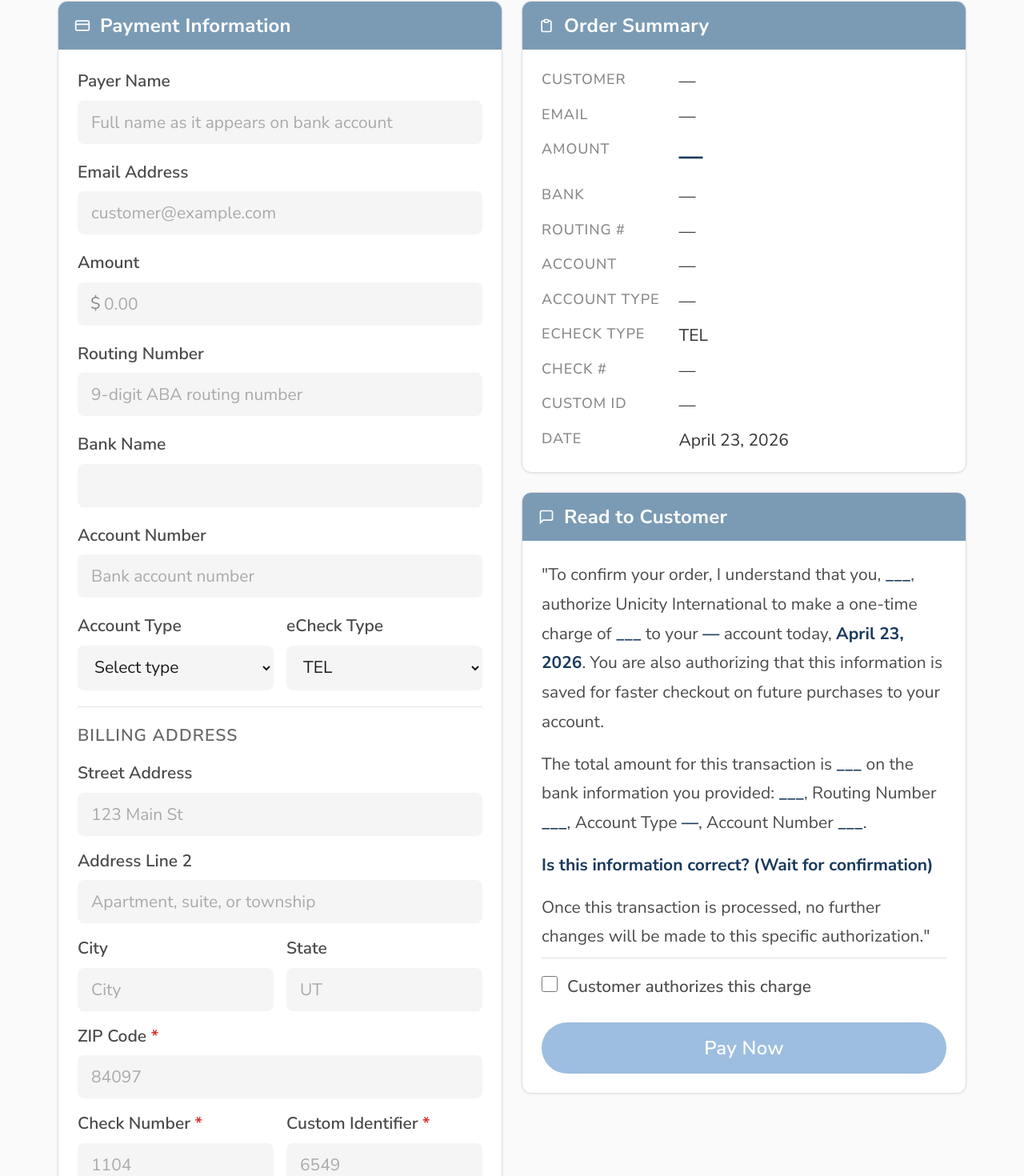
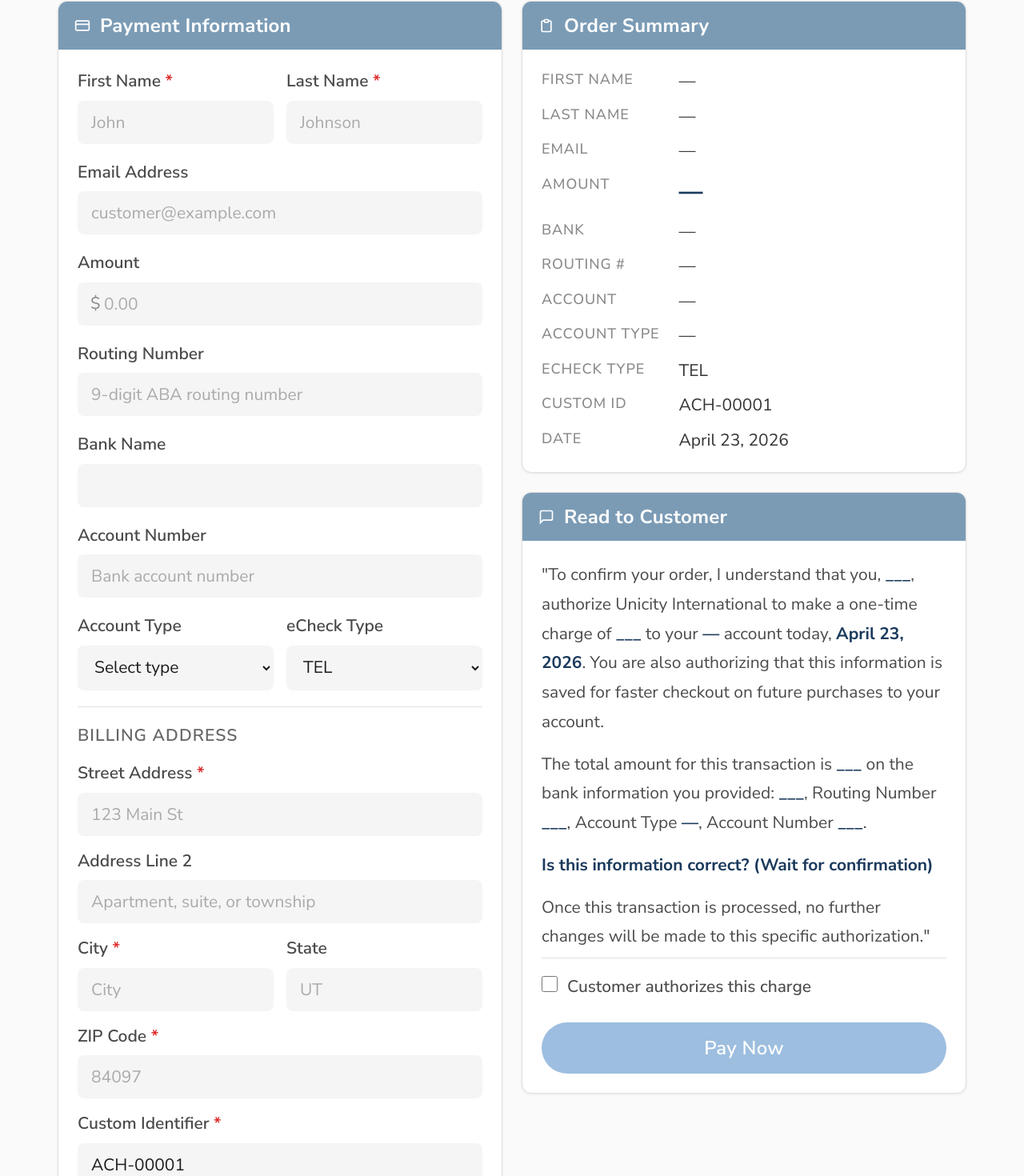
Before and after one commit to wallportillo/unicity-vt, a Next.js app: page / in a window 1280 px wide. Shown: the part 118-1588 px from the top of the page at 80% size. Built offline with nearby package versions, Linux system fonts and the light colour scheme.

Commit message:
feat: split name into firstName/lastName, make address1/city mandatory, remove checkNumber, auto-generate customIdentifier

```diff
--- a/app/api/payment/ach/route.ts
+++ b/app/api/payment/ach/route.ts
@@ -3,7 +3,8 @@ import { NextRequest, NextResponse } from 'next/server';
 // ─── Types ────────────────────────────────────────────────────────────────────
 
 interface AchPaymentRequestBody {
-  payerName: string;
+  firstName: string;
+  lastName: string;
   email: string;
   routingNumber: string;
   bankName: string;
@@ -13,12 +14,11 @@ interface AchPaymentRequestBody {
   amount: number;
   orderCode: string;
   description: string;
-  address1?: string;
+  address1: string;
   address2?: string;
-  city?: string;
+  city: string;
   state?: string;
   postalCode: string;
-  checkNumber: string;
   customIdentifier: string;
 }
 
@@ -60,13 +60,14 @@ function normalizeShopperIpAddress(request: NextRequest) {
 }
 
 function validateAchPaymentRequest(body: AchPaymentRequestBody): string | null {
-  if (!body.payerName || !body.routingNumber || !body.accountNumber || !body.accountType || !body.amount || !body.orderCode) {
+  if (!body.firstName || !body.lastName || !body.routingNumber || !body.accountNumber || !body.accountType || !body.amount || !body.orderCode) {
     return 'Missing required payment fields.';
   }
+  if (!body.address1.trim()) return 'Street address is required.';
+  if (!body.city.trim()) return 'City is required.';
   if (!/^\d{9}$/.test(body.routingNumber)) return 'Invalid routing number format.';
   if (!/^\d+$/.test(body.accountNumber)) return 'Invalid account number format.';
   if (!/^\d{5}$/.test(body.postalCode)) return 'Invalid ZIP code format.';
-  if (!/^\d+$/.test(body.checkNumber)) return 'Invalid check number format.';
   if (!body.customIdentifier.trim()) return 'Custom identifier is required.';
   if (!isPositiveInteger(body.amount)) return 'Amount must be a positive whole number of cents.';
   if (!['CHECKING', 'SAVINGS'].includes(body.accountType)) return 'Invalid account type.';
@@ -79,12 +80,8 @@ function buildWorldPayXml(
   body: AchPaymentRequestBody,
   metadata: WorldPayRequestMetadata,
 ): string {
-  const { payerName, email, routingNumber, accountNumber, accountType, amount, orderCode, description, address1, address2, city, state, postalCode, checkNumber, customIdentifier } = body;
+  const { firstName, lastName, email, routingNumber, accountNumber, accountType, amount, orderCode, description, address1, address2, city, state, postalCode, customIdentifier } = body;
   const { sessionId, shopperIpAddress, acceptHeader, userAgentHeader } = metadata;
-
-  const nameParts = payerName.trim().split(/\s+/);
-  const firstName = nameParts[0] ?? '';
-  const lastName = nameParts.slice(1).join(' ') || firstName;
 
   return `<?xml version="1.0" encoding="UTF-8"?>
 <!DOCTYPE paymentService PUBLIC "-//WorldPay//DTD WorldPay PaymentService v1//EN" "http://dtd.worldpay.com/paymentService_v1.dtd">
@@ -112,7 +109,6 @@ function buildWorldPayXml(
             <bankAccountType>${formatWorldPayAccountType(accountType)}</bankAccountType>
             <accountNumber>${escapeXml(accountNumber)}</accountNumber>
             <routingNumber>${escapeXml(routingNumber)}</routingNumber>
-            <checkNumber>${escapeXml(checkNumber)}</checkNumber>
             <customIdentifier>${escapeXml(customIdentifier)}</customIdentifier>
           </echeckSale>
         </ACH_DIRECT_DEBIT-SSL>
--- a/src/App.tsx
+++ b/src/App.tsx
@@ -29,7 +29,8 @@ export function App() {
   const [view, setView] = useState<View>('terminal');
   const [txLog, setTxLog] = useState<TransactionEntry[]>(() => loadLog());
 
-  const [payerName, setPayerName]         = useState('');
+  const [firstName, setFirstName]         = useState('');
+  const [lastName, setLastName]           = useState('');
   const [email, setEmail]                 = useState('');
   const [routingNumber, setRoutingNumber] = useState('');
   const [bankName, setBankName]           = useState('');
@@ -43,8 +44,9 @@ export function App() {
   const [city, setCity]                   = useState('');
   const [state, setState]                 = useState('');
   const [postalCode, setPostalCode]       = useState('');
-  const [checkNumber, setCheckNumber]     = useState('');
-  const [customIdentifier, setCustomIdentifier] = useState('');
+  const [customIdentifier, setCustomIdentifier] = useState(() =>
+    `ACH-${String(loadLog().length + 1).padStart(5, '0')}`
+  );
 
   const [routingValidation, setRoutingValidation] = useState<RoutingValidationResult | null>(null);
   const [isValidating, setIsValidating]   = useState(false);
@@ -105,15 +107,16 @@ export function App() {
 
   const isFormValid =
     authorized &&
-    payerName.trim() !== '' &&
+    firstName.trim() !== '' &&
+    lastName.trim() !== '' &&
     email.trim() !== '' &&
     routingValidation?.isValid === true &&
     accountNumber.trim() !== '' &&
     accountType !== '' &&
     amountDollars.trim() !== '' &&
-    parseFloat(amountDollars) > 0 &&
+    address1.trim() !== '' &&
+    city.trim() !== '' &&
     postalCode.trim() !== '' &&
-    checkNumber.trim() !== '' &&
     customIdentifier.trim() !== '';
 
   async function handleSubmit(e: React.FormEvent) {
@@ -128,7 +131,8 @@ export function App() {
 
     try {
       const result = await submitAchPayment({
-        payerName: payerName.trim(),
+        firstName: firstName.trim(),
+        lastName: lastName.trim(),
         email: email.trim(),
         routingNumber,
         bankName,
@@ -138,12 +142,11 @@ export function App() {
         amount: amountCents,
         orderCode,
         description: 'Unicity Purchase',
-        address1: address1.trim() || undefined,
+        address1: address1.trim(),
         address2: address2.trim() || undefined,
-        city: city.trim() || undefined,
+        city: city.trim(),
         state: state.trim() || undefined,
         postalCode: postalCode.trim(),
-        checkNumber: checkNumber.trim(),
         customIdentifier: customIdentifier.trim(),
       });
 
@@ -153,7 +156,7 @@ export function App() {
       const entry: TransactionEntry = {
         id: orderCode,
         timestamp: new Date().toISOString(),
-        payerName: payerName.trim(),
+        payerName: `${firstName.trim()} ${lastName.trim()}`,
         email: email.trim(),
         amount: amountCents,
         bankName,
@@ -180,11 +183,11 @@ export function App() {
   }
 
   function handleReset() {
-    setPayerName(''); setEmail(''); setRoutingNumber(''); setBankName('');
+    setFirstName(''); setLastName(''); setEmail(''); setRoutingNumber(''); setBankName('');
     setAccountNumber(''); setAccountType(''); setAchType('TEL');
     setAmountDollars(''); setAuthorized(false);
     setAddress1(''); setAddress2(''); setCity(''); setState(''); setPostalCode('');
-    setCheckNumber(''); setCustomIdentifier('');
+    setCustomIdentifier(`ACH-${String(loadLog().length + 1).padStart(5, '0')}`);
     setRoutingValidation(null); setPaymentResult(null);
   }
 
@@ -210,7 +213,7 @@ export function App() {
               <svg width="56" height="56" viewBox="0 0 24 24" fill="none" stroke="var(--color-success)" strokeWidth="1.5" style={{ marginBottom: 'var(--spacing-4)' }}>
                 <circle cx="12" cy="12" r="10" /><path d="M8 12l3 3 5-5" />
               </svg>
-              <h2 style={{ color: 'var(--color-primary-900)', marginBottom: 'var(--spacing-2)' }}>{payerName}</h2>
+              <h2 style={{ color: 'var(--color-primary-900)', marginBottom: 'var(--spacing-2)' }}>{firstName} {lastName}</h2>
               <p style={{ fontSize: '30px', fontWeight: 700, color: 'var(--color-primary-900)', marginBottom: 'var(--spacing-1)' }}>
                 {formatAmount(amountDollars)}
               </p>
@@ -258,9 +261,15 @@ export function App() {
               </div>
 
               <form id="ach-form" onSubmit={handleSubmit} className="card-body" style={{ display: 'flex', flexDirection: 'column', gap: 'var(--spacing-5)' }}>
-                <div>
-                  <label htmlFor="payerName">Payer Name</label>
-                  <input id="payerName" type="text" value={payerName} onChange={(e) => setPayerName(e.target.value)} placeholder="Full name as it appears on bank account" required />
+                <div style={{ display: 'grid', gridTemplateColumns: '1fr 1fr', gap: 'var(--spacing-4)' }}>
+                  <div>
+                    <label htmlFor="firstName">First Name <span style={{ color: 'var(--color-error)' }}>*</span></label>
+                    <input id="firstName" type="text" value={firstName} onChange={(e) => setFirstName(e.target.value)} placeholder="John" required />
+                  </div>
+                  <div>
+                    <label htmlFor="lastName">Last Name <span style={{ color: 'var(--color-error)' }}>*</span></label>
+                    <input id="lastName" type="text" value={lastName} onChange={(e) => setLastName(e.target.value)} placeholder="Johnson" required />
+                  </div>
                 </div>
 
                 <div>
@@ -336,8 +345,8 @@ export function App() {
                   <p style={{ fontSize: 'var(--text-base)', fontWeight: 600, color: 'var(--color-neutral-600)', margin: 0, textTransform: 'uppercase', letterSpacing: '0.05em' }}>Billing Address</p>
 
                   <div>
-                    <label htmlFor="address1">Street Address</label>
-                    <input id="address1" type="text" value={address1} onChange={(e) => setAddress1(e.target.value)} placeholder="123 Main St" />
+                    <label htmlFor="address1">Street Address <span style={{ color: 'var(--color-error)' }}>*</span></label>
+                    <input id="address1" type="text" value={address1} onChange={(e) => setAddress1(e.target.value)} placeholder="123 Main St" required />
                   </div>
 
                   <div>
@@ -347,8 +356,8 @@ export function App() {
 
                   <div style={{ display: 'grid', gridTemplateColumns: '1fr 1fr', gap: 'var(--spacing-4)' }}>
                     <div>
-                      <label htmlFor="city">City</label>
-                      <input id="city" type="text" value={city} onChange={(e) => setCity(e.target.value)} placeholder="City" />
+                      <label htmlFor="city">City <span style={{ color: 'var(--color-error)' }}>*</span></label>
+                      <input id="city" type="text" value={city} onChange={(e) => setCity(e.target.value)} placeholder="City" required />
                     </div>
                     <div>
                       <label htmlFor="state">State</label>
@@ -361,15 +370,10 @@ export function App() {
                     <input id="postalCode" type="text" value={postalCode} onChange={(e) => setPostalCode(e.target.value.replace(/\D/g, '').slice(0, 5))} placeholder="84097" inputMode="numeric" maxLength={5} required />
                   </div>
 
-                  <div style={{ display: 'grid', gridTemplateColumns: '1fr 1fr', gap: 'var(--spacing-4)' }}>
-                    <div>
-                      <label htmlFor="checkNumber">Check Number <span style={{ color: 'var(--color-error)' }}>*</span></label>
-                      <input id="checkNumber" type="text" value={checkNumber} onChange={(e) => setCheckNumber(e.target.value.replace(/\D/g, ''))} placeholder="1104" inputMode="numeric" required />
-                    </div>
-                    <div>
-                      <label htmlFor="customIdentifier">Custom Identifier <span style={{ color: 'var(--color-error)' }}>*</span></label>
-                      <input id="customIdentifier" type="text" value={customIdentifier} onChange={(e) => setCustomIdentifier(e.target.value)} placeholder="6549" required />
-                    </div>
+                  <div>
+                    <label htmlFor="customIdentifier">Custom Identifier <span style={{ color: 'var(--color-error)' }}>*</span></label>
+                    <input id="customIdentifier" type="text" value={customIdentifier} onChange={(e) => setCustomIdentifier(e.target.value)} placeholder="ACH-00001" required />
+                    <p style={styles.hint}>Auto-generated — edit if needed</p>
                   </div>
                 </div>
               </form>
@@ -388,7 +392,8 @@ export function App() {
                 </div>
                 <div className="card-body">
                   <dl style={styles.summaryGrid}>
-                    <SummaryRow label="Customer"    value={payerName || '—'} />
+                    <SummaryRow label="First Name"   value={firstName || '—'} />
+                    <SummaryRow label="Last Name"    value={lastName || '—'} />
                     <SummaryRow label="Email"        value={email || '—'} />
                     <SummaryRow label="Amount"       value={amountDollars ? formatAmount(amountDollars) : '—'} highlight />
                     <SummaryRow label="Bank"         value={bankName || '—'} />
@@ -396,7 +401,6 @@ export function App() {
                     <SummaryRow label="Account"      value={accountNumber ? `****${accountNumber.slice(-4)}` : '—'} />
                     <SummaryRow label="Account Type" value={formatAccountType(accountType)} />
                     <SummaryRow label="eCheck Type"  value={achType} />
-                    <SummaryRow label="Check #"      value={checkNumber || '—'} />
                     <SummaryRow label="Custom ID"    value={customIdentifier || '—'} />
                     <SummaryRow label="Date"         value={today} />
                   </dl>
@@ -413,7 +417,7 @@ export function App() {
                 <div className="card-body">
                   <div style={{ fontSize: 'var(--text-base)', lineHeight: 1.75, color: 'var(--color-neutral-700)' }}>
                     <p style={{ marginBottom: 'var(--spacing-4)' }}>
-                      "To confirm your order, I understand that you, <Highlight>{payerName || '___'}</Highlight>, authorize Unicity International to make a one-time charge of <Highlight>{amountDollars ? formatAmount(amountDollars) : '___'}</Highlight> to your <Highlight>{formatAccountType(accountType)}</Highlight> account today, <Highlight>{today}</Highlight>. You are also authorizing that this information is saved for faster checkout on future purchases to your account.
+                      "To confirm your order, I understand that you, <Highlight>{firstName && lastName ? `${firstName} ${lastName}` : '___'}</Highlight>, authorize Unicity International to make a one-time charge of <Highlight>{amountDollars ? formatAmount(amountDollars) : '___'}</Highlight> to your <Highlight>{formatAccountType(accountType)}</Highlight> account today, <Highlight>{today}</Highlight>. You are also authorizing that this information is saved for faster checkout on future purchases to your account.
                     </p>
                     <p style={{ marginBottom: 'var(--spacing-4)' }}>
                       The total amount for this transaction is <Highlight>{amountDollars ? formatAmount(amountDollars) : '___'}</Highlight> on the bank information you provided: <Highlight>{bankName || '___'}</Highlight>, Routing Number <Highlight>{routingNumber || '___'}</Highlight>, Account Type <Highlight>{formatAccountType(accountType)}</Highlight>, Account Number <Highlight>{accountNumber ? `****${accountNumber.slice(-4)}` : '___'}</Highlight>.
```
Also changed, not shown: src/types/payment.ts (+4 -5 lines).
